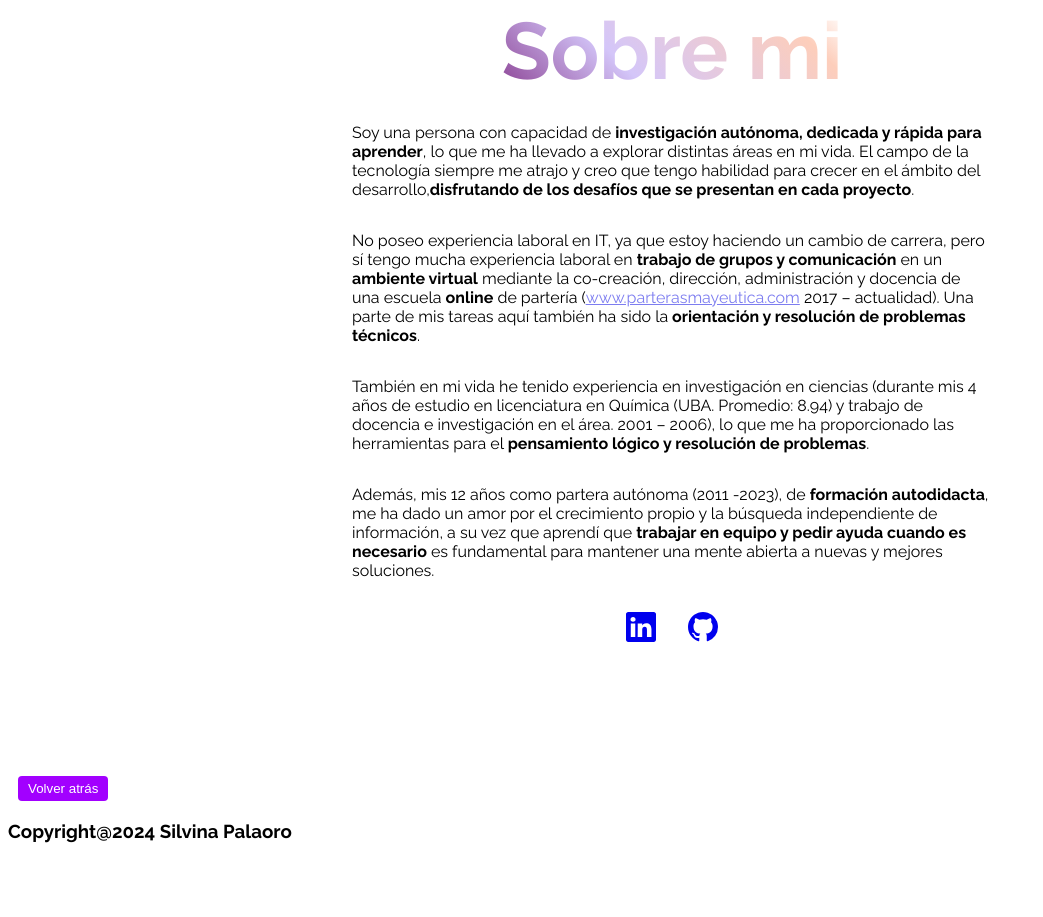
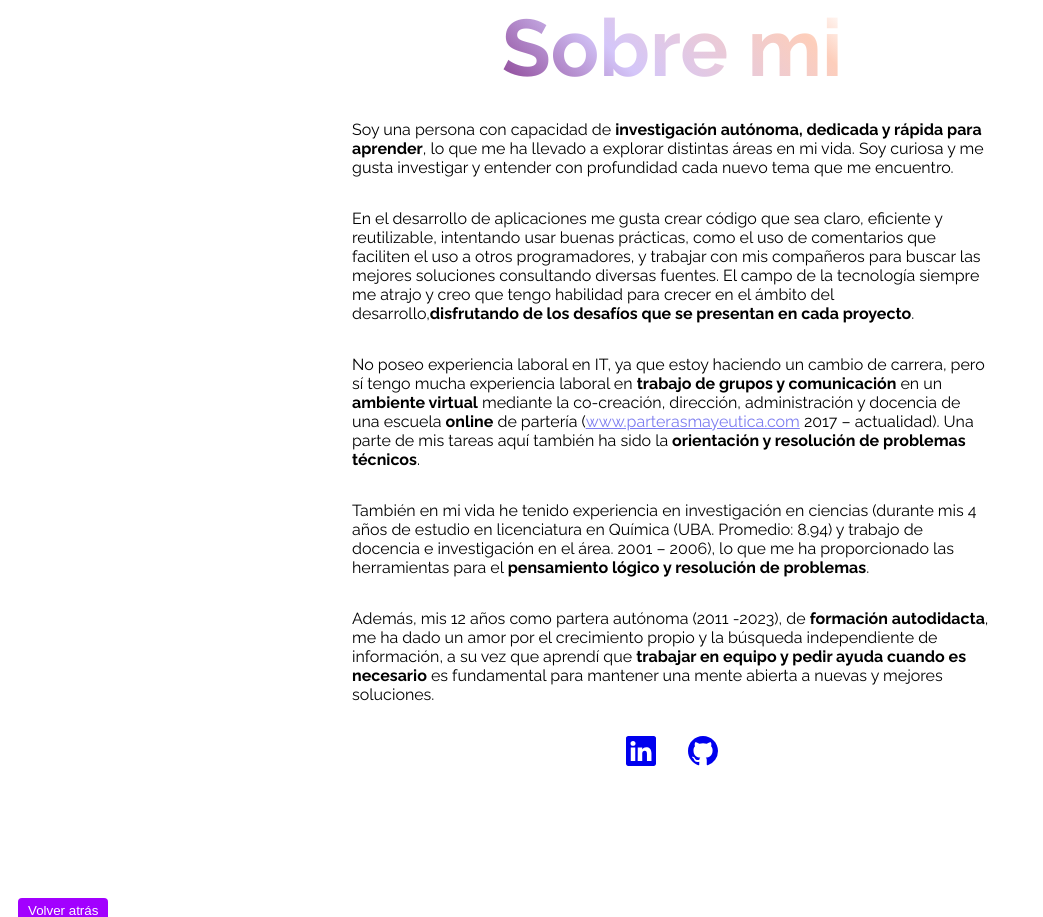
Before and after one commit to Sil-Palaoro/sil-palaoro, a Next.js app: page / in a window 1280 px wide. Shown: the part 1920-2837 px from the top of the page, without its empty margins (0-1043 px from the left). Before the commit the page ends 2780 px from the top, so only its background shows below. Built offline with nearby package versions, Linux system fonts and the light colour scheme.

Commit message:
actualización #about

```diff
--- a/src/app/page.js
+++ b/src/app/page.js
@@ -22,9 +22,9 @@ export default function Home() {
 
             <section className={styles.projects} id="projects">
                 <h2 className={styles.h2}>Proyectos</h2>
-                {/* <!-- <p className="p">Aquí están los proyectos realizados mientras estudiaba y otros personales</p> --> */}
 
                 <div className={styles.grid}>
+
                     <article className={styles.article}>
 
                         <Link href="https://github.com/Sil-Palaoro/sil-palaoro/tree/main/src/app/app-tareas" title="Aplicación fullstack de Tareas - con NextJS y Django" target="_blank">
@@ -98,7 +98,7 @@ export default function Home() {
                     </article>
 
                     <article className={styles.article}>
-                        <a href="#" title="Catalogo celulares - HTML5, Javascript y CSS">
+                        <a href="https://github.com/Sil-Palaoro/sil-palaoro/tree/main/src/app/catalogo" title="Catalogo celulares - HTML5, Javascript y CSS">
                           <Image
                                   src="/code1.jpeg"
                                   fill={true}
@@ -145,17 +145,27 @@ export default function Home() {
             <section className={styles.about} id="about">
                 <h2 className={styles.h2}>Sobre mi</h2>
                 <p className={styles.p}>Soy una persona con capacidad de <strong>
-                    investigación
-                        autónoma, dedicada y rápida para aprender
+                    investigación autónoma, dedicada y rápida para aprender
                 </strong>,  lo que me ha
-                    llevado a explorar distintas áreas en mi vida. El campo
-                    de la tecnología siempre me atrajo y creo que tengo
+                    llevado a explorar distintas áreas en mi vida. Soy curiosa
+                    y me gusta investigar y entender con profundidad cada nuevo
+                    tema que me encuentro.
+                </p>
+                <p className={styles.p}>
+                    En el desarrollo de aplicaciones me gusta crear código que sea
+                    claro, eficiente y reutilizable, intentando usar buenas prácticas,
+                    como el uso de comentarios que faciliten el uso a otros
+                    programadores, y trabajar con mis compañeros para buscar las mejores
+                    soluciones consultando diversas fuentes.
+                    El campo de la tecnología siempre me atrajo y creo que tengo
                     habilidad para crecer en el ámbito del desarrollo,
                     <strong>
                         disfrutando de los desafíos que se presentan en cada
                         proyecto
                     </strong>.</p>
-                <p className={styles.p}>No poseo experiencia laboral en IT, ya que estoy haciendo un cambio de carrera, pero sí
+                <p className={styles.p}>
+                    No poseo experiencia laboral en IT, ya que
+                    estoy haciendo un cambio de carrera, pero sí
                     tengo mucha experiencia laboral en <strong>
                         trabajo de grupos y
                         comunicación
```
Also changed, not shown: public/fondo-linear-gradient.jpg (added).
